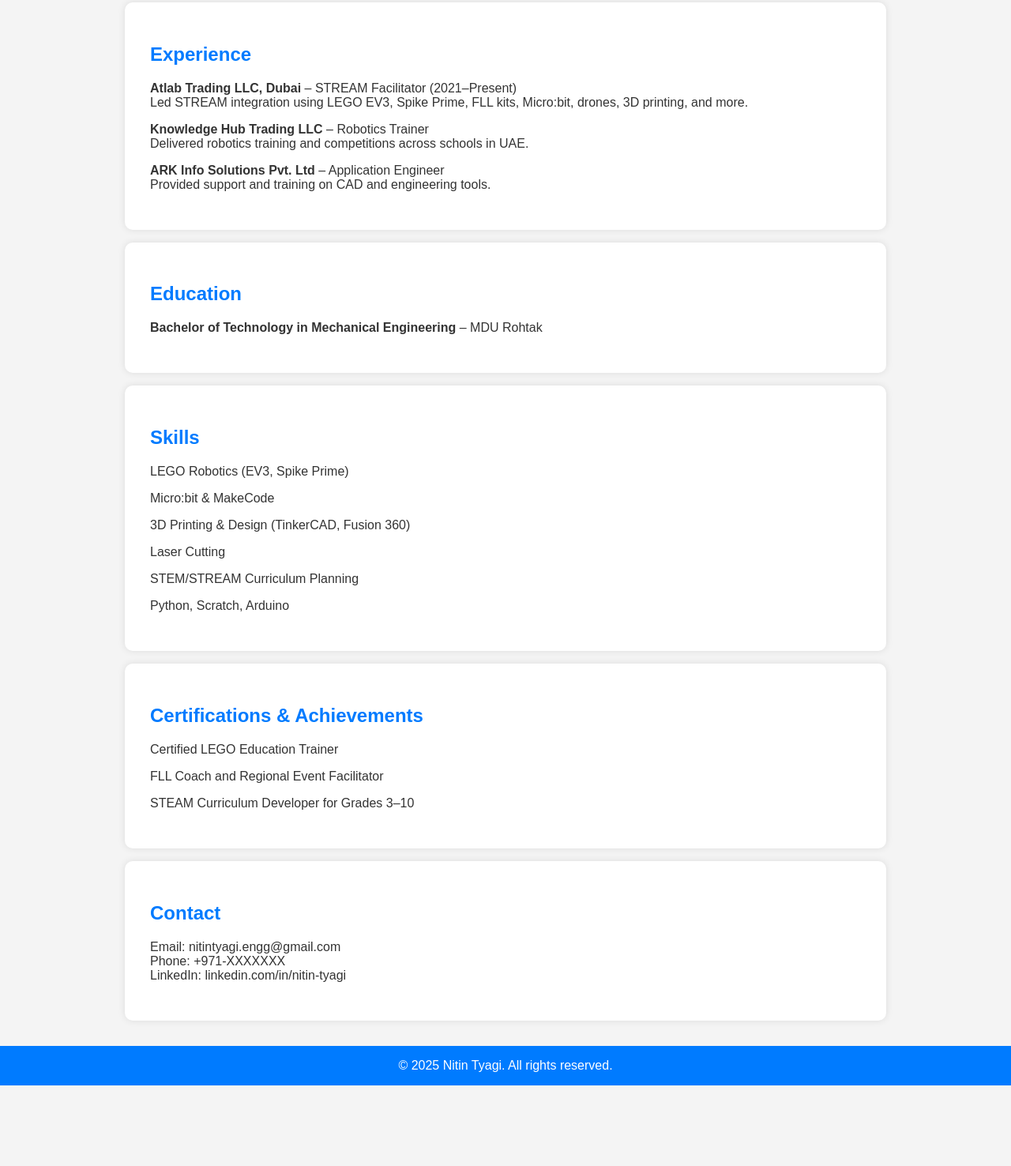
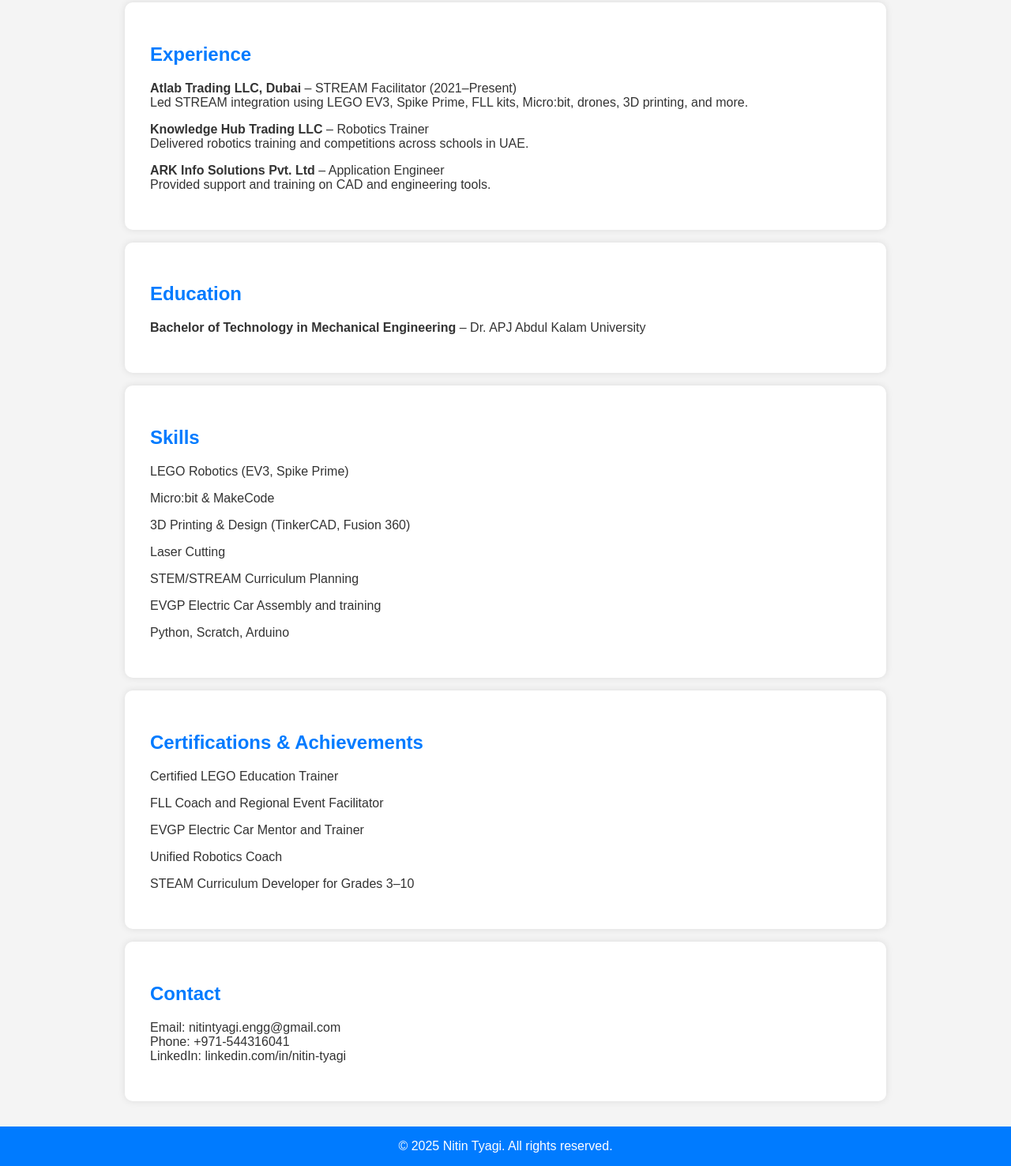
Before and after one commit to Nitin-git-hub-108/nitintyagi.github.io, a plain HTML site: page index.html in a window 1280 px wide. Shown: the part 391-1867 px from the top of the page at 79% size. Before the commit the page ends 1765 px from the top, so only its background shows below. Drawn offline with Linux system fonts and the light colour scheme.

Commit message:
Update index.html

```diff
--- a/index.html
+++ b/index.html
@@ -77,7 +77,7 @@
 <section>
   <h2>Education</h2>
   <ul>
-    <li><strong>Bachelor of Technology in Mechanical Engineering</strong> – MDU Rohtak</li>
+    <li><strong>Bachelor of Technology in Mechanical Engineering</strong> – Dr. APJ Abdul Kalam University </li>
   </ul>
 </section>
 
@@ -89,6 +89,7 @@
     <li>3D Printing & Design (TinkerCAD, Fusion 360)</li>
     <li>Laser Cutting</li>
     <li>STEM/STREAM Curriculum Planning</li>
+    <li>EVGP Electric Car Assembly and training<li>
     <li>Python, Scratch, Arduino</li>
   </ul>
 </section>
@@ -98,6 +99,8 @@
   <ul>
     <li>Certified LEGO Education Trainer</li>
     <li>FLL Coach and Regional Event Facilitator</li>
+    <li>EVGP Electric Car Mentor and Trainer<li>
+    <li> Unified Robotics Coach <li>
     <li>STEAM Curriculum Developer for Grades 3–10</li>
   </ul>
 </section>
@@ -105,7 +108,7 @@
 <section>
   <h2>Contact</h2>
   <p>Email: nitintyagi.engg@gmail.com<br>
-     Phone: +971-XXXXXXX<br>
+     Phone: +971-544316041<br>
      LinkedIn: linkedin.com/in/nitin-tyagi</p>
 </section>
 
```
